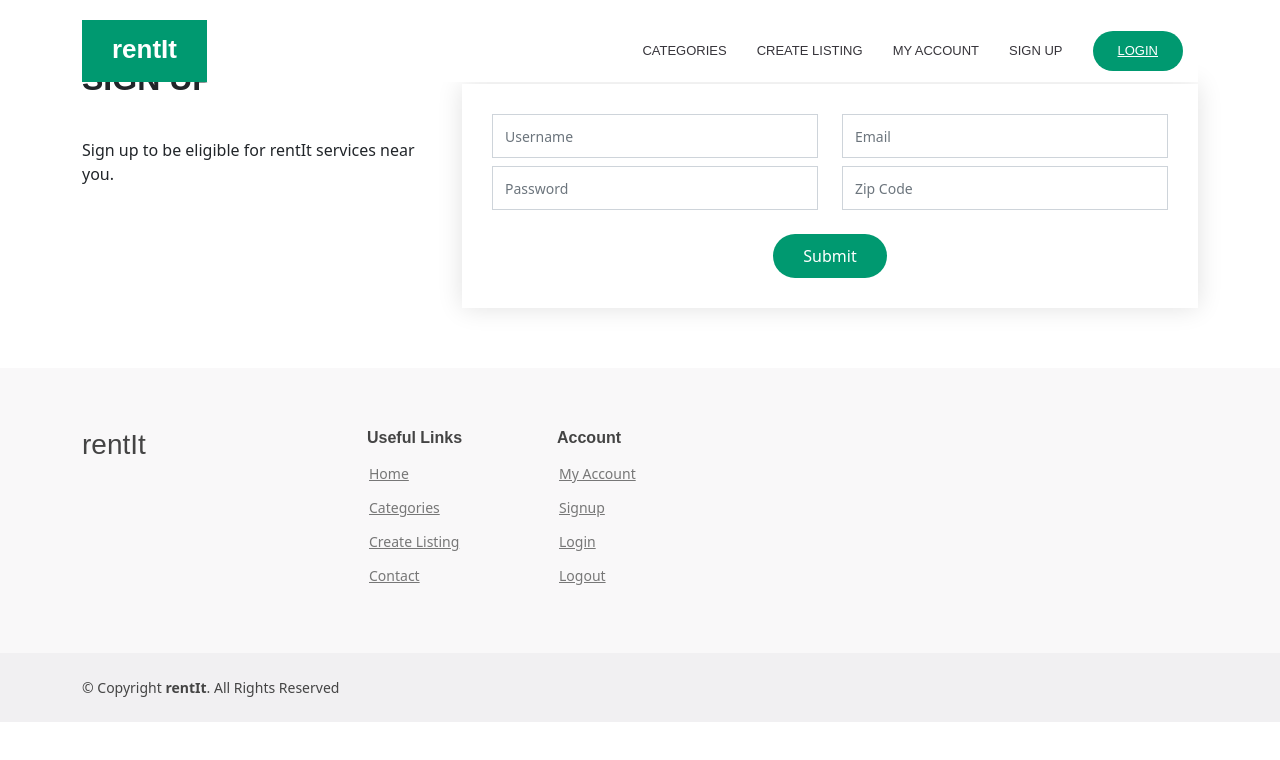
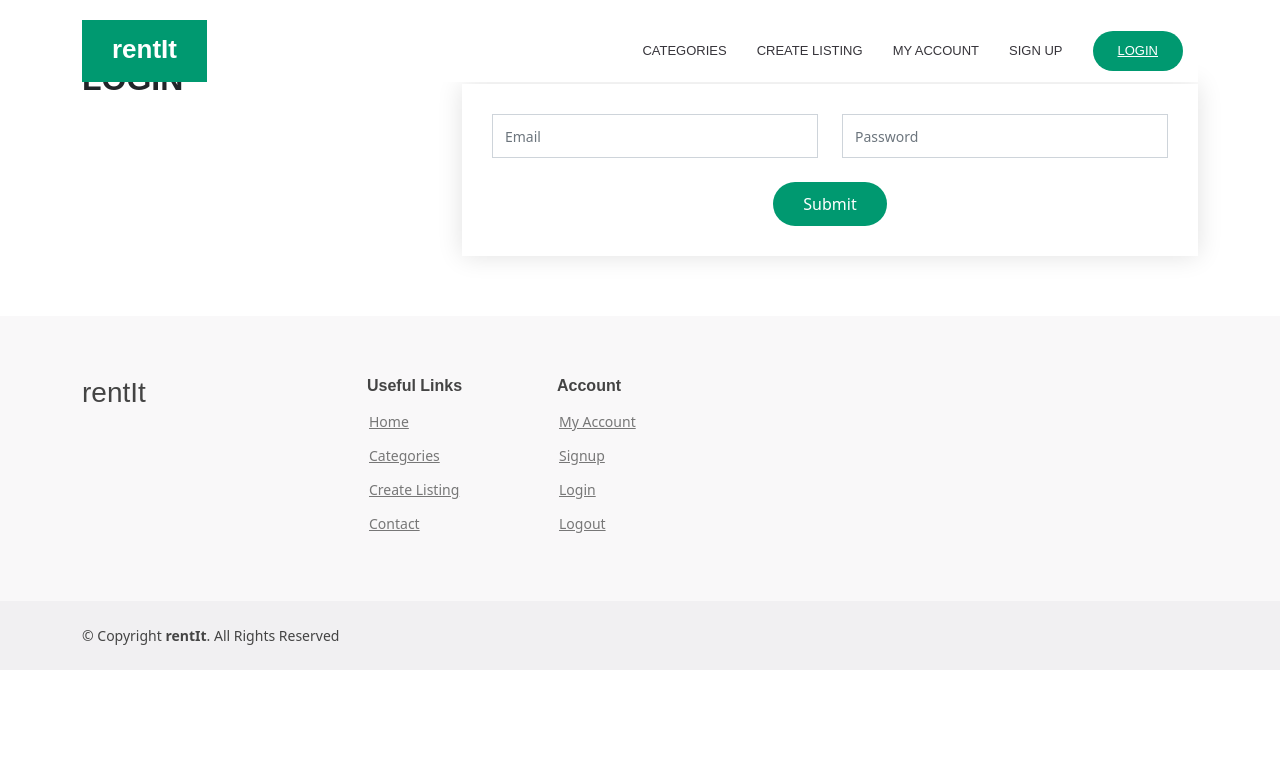
Before and after one commit to ek33450505/octo-chainsaw, a React (Create React App) app in the folder client/: page / in a window 1280 px wide. Shown: the top 760 px of the page. Built offline with nearby package versions, Linux system fonts and the light colour scheme.

Commit message:
update name and id for zip input

```diff
--- a/client/src/App.js
+++ b/client/src/App.js
@@ -1,7 +1,7 @@
 import './App.css';
 import Home from './pages/Home';
 import React, {useEffect} from 'react';
-import SignupPage from './pages/SignupPage';
+import LoginPage from './pages/LoginPage';
 const axios = require('axios').default;
 
 // send a POST request
@@ -13,7 +13,7 @@ function App() {
   // }, [])
   return (
     <div>
-        <SignupPage />
+        <LoginPage />
     </div>
   );
 }
--- a/client/src/components/Signup/signup.js
+++ b/client/src/components/Signup/signup.js
@@ -63,7 +63,7 @@ export default function Signup() {
                                         <input type="password" className="form-control" name="password" id="password" placeholder="Password" onChange={handleInputChange} value={userFormData.password} required />
                                     </div>
                                     <div className="col-md-6 form-group">
-                                        <input type="text" className="form-control" name="zip-code" id="zip-code" placeholder="Zip Code" onChange={handleInputChange} value={userFormData.zip} required />
+                                        <input type="text" className="form-control" name="zip" id="zip" placeholder="Zip Code" onChange={handleInputChange} value={userFormData.zip} required />
                                     </div>
                                 </div>
                                 <div className="col-md-6 form-group mt-3 mt-md-0">
```
Also changed, not shown: 2 other files (tests, documents, lock files or other folders).
